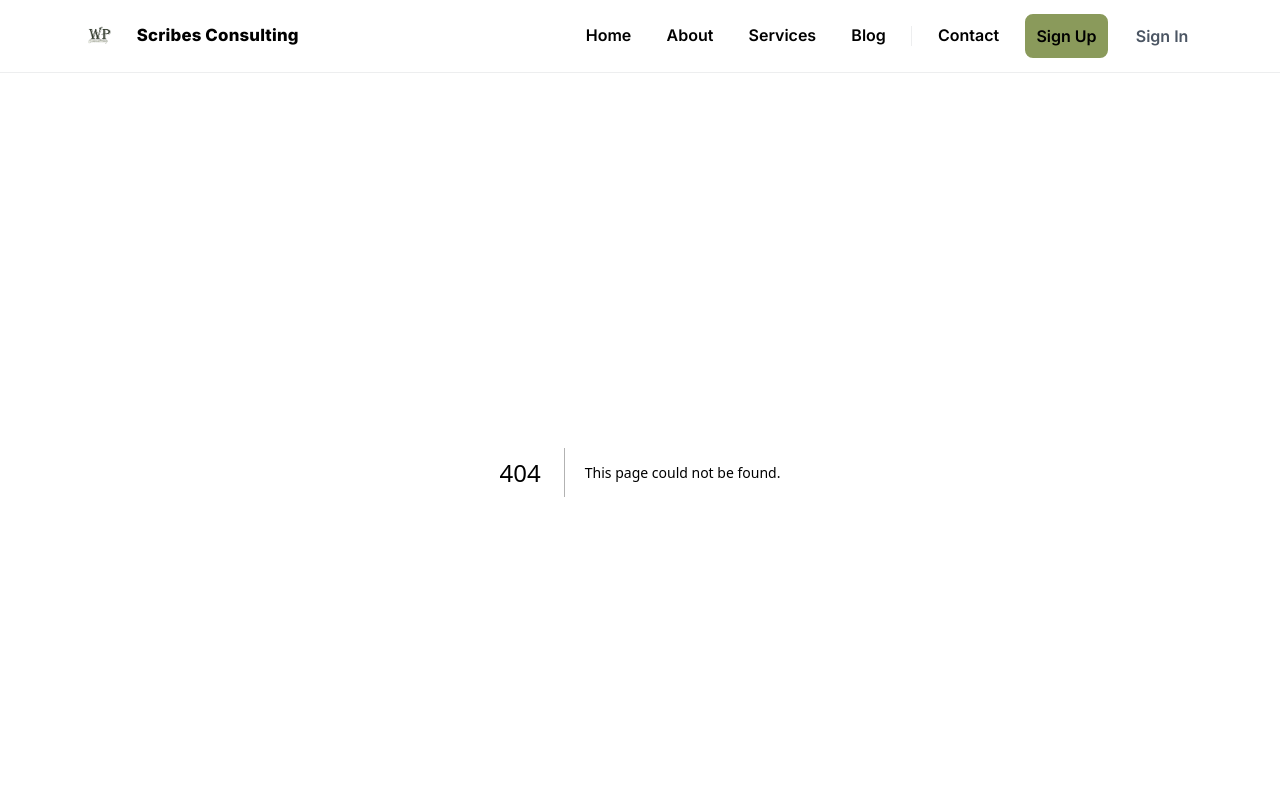
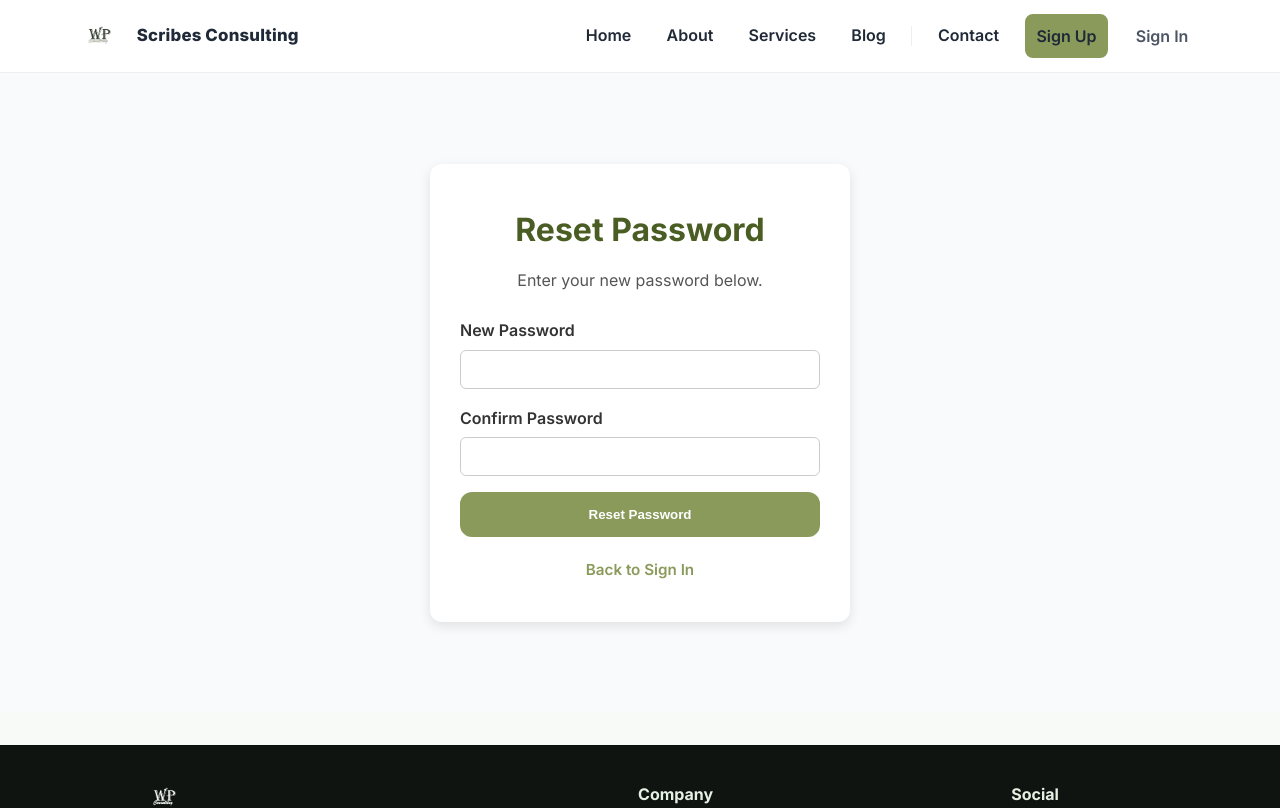
Before and after one commit to wilfnerd/scribe-website, a Next.js app: page /reset-password in a window 1280 px wide. Before the commit this address had no page. Shown: the top 808 px of the page. Built offline with nearby package versions, Linux system fonts and the light colour scheme.

Commit message:
Forgot password added

```diff
--- /dev/null
+++ b/src/app/reset-password/page.tsx
@@ -0,0 +1,117 @@
+"use client";
+
+import { FormEvent, useState } from "react";
+import Link from "next/link";
+import { useRouter } from "next/navigation";
+
+export default function ResetPasswordPage() {
+  const [password, setPassword] = useState("");
+  const [confirm, setConfirm] = useState("");
+  const [error, setError] = useState("");
+  const [message, setMessage] = useState("");
+  const [loading, setLoading] = useState(false);
+
+  const router = useRouter();
+
+  const handleSubmit = async (e: FormEvent<HTMLFormElement>) => {
+    e.preventDefault();
+    setError("");
+    setMessage("");
+
+    if (password.length < 6) {
+      setError("Password must be at least 6 characters.");
+      return;
+    }
+
+    if (password !== confirm) {
+      setError("Passwords do not match.");
+      return;
+    }
+
+    setLoading(true);
+    try {
+      // Later: verify token from email link + update password in backend
+      await new Promise((resolve) => setTimeout(resolve, 1500));
+
+      setMessage("Your password has been successfully reset!");
+
+      // Redirect back to sign in after 2 seconds
+      setTimeout(() => {
+        router.push("/signin");
+      }, 2000);
+    } catch (err) {
+      setError("Something went wrong. Please try again.");
+    } finally {
+      setLoading(false);
+    }
+  };
+
+  return (
+    <main>
+      <section className="section auth-section">
+        <div className="container auth-card">
+          <h1>Reset Password</h1>
+          <p className="lead">Enter your new password below.</p>
+
+          <form className="auth-form" onSubmit={handleSubmit}>
+            <label>
+              New Password
+              <input
+                type="password"
+                value={password}
+                onChange={(e) => setPassword(e.target.value)}
+                required
+              />
+            </label>
+
+            <label>
+              Confirm Password
+              <input
+                type="password"
+                value={confirm}
+                onChange={(e) => setConfirm(e.target.value)}
+                required
+              />
+            </label>
+
+            {error && <p className="error-message">{error}</p>}
+            {message && <p className="success-message">{message}</p>}
+
+            <button type="submit" className="btn" disabled={loading}>
+              {loading ? (
+                <span className="spinner" />
+              ) : (
+                "Reset Password"
+              )}
+            </button>
+          </form>
+
+          <p className="auth-switch">
+            <Link href="/signin">Back to Sign In</Link>
+          </p>
+        </div>
+      </section>
+
+      <style jsx>{`
+        .spinner {
+          width: 16px;
+          height: 16px;
+          border: 2px solid #fff;
+          border-top: 2px solid transparent;
+          border-radius: 50%;
+          display: inline-block;
+          animation: spin 0.6s linear infinite;
+        }
+
+        @keyframes spin {
+          0% {
+            transform: rotate(0deg);
+          }
+          100% {
+            transform: rotate(360deg);
+          }
+        }
+      `}</style>
+    </main>
+  );
+}
--- a/src/app/signin/page.tsx
+++ b/src/app/signin/page.tsx
@@ -56,6 +56,10 @@ export default function SignInPage() {
           <p className="auth-switch">
             Don’t have an account? <Link href="/signup">Sign Up</Link>
           </p>
+
+          <p className="auth-switch">
+            <Link href="/forgot-password">Forgot your password?</Link>
+        </p>
         </div>
       </section>
     </main>
```
Also changed, not shown: src/app/forgot-password/page.tsx (added, +63 -0 lines).
